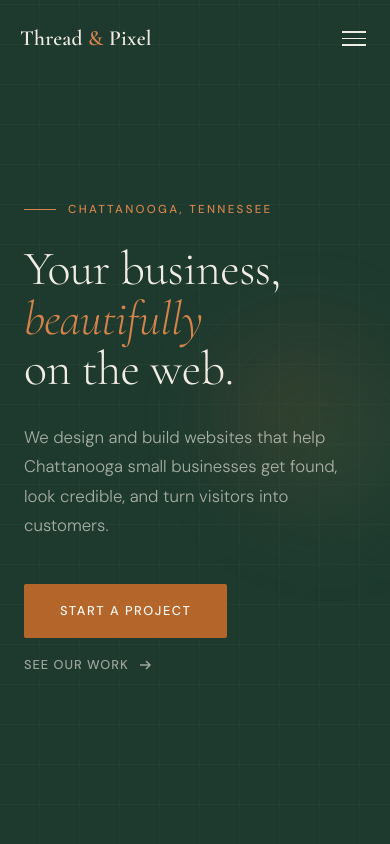
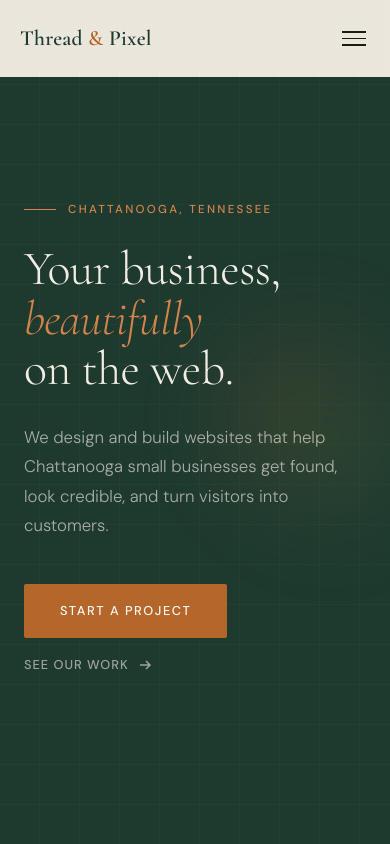
Before and after one commit to kcdodson/thread-and-pixel-html, a plain HTML site: page index.html in a window 390 px wide. Shown: the top 844 px of the page. Drawn offline with nearby package versions, Linux system fonts and the light colour scheme.

Commit message:
Fix mobile nav transparency — always opaque on mobile
Transparent nav over hero looks fine on desktop but causes content
to bleed through on mobile while scrolling. Force solid cream
background, dark logo, and dark hamburger bars at <=900px.

Co-Authored-By: Claude Sonnet 4.6 <noreply@anthropic.com>

```diff
--- a/index.html
+++ b/index.html
@@ -1311,6 +1311,24 @@
         .nav-toggle {
           display: flex;
         }
+
+        #main-nav {
+          background: rgba(242, 237, 228, 0.97);
+          backdrop-filter: blur(10px);
+          box-shadow: 0 1px 0 rgba(28,26,21,0.08);
+        }
+
+        #main-nav .nav-logo {
+          color: var(--forest);
+        }
+
+        #main-nav .nav-logo span {
+          color: var(--copper);
+        }
+
+        #main-nav .nav-toggle span {
+          background: var(--ink);
+        }
       }
 
       @media (max-width: 560px) {
```
